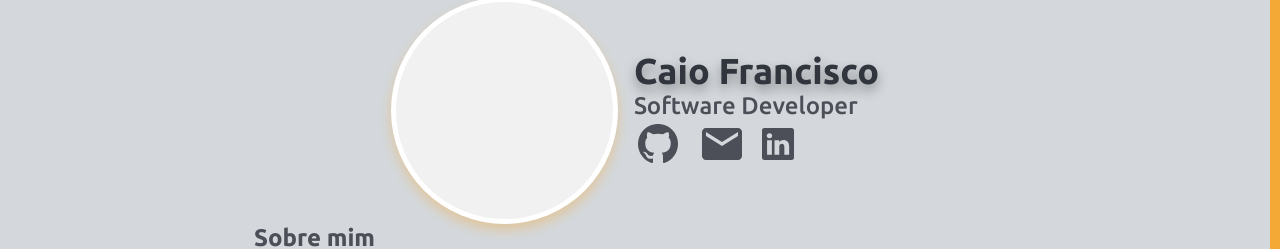
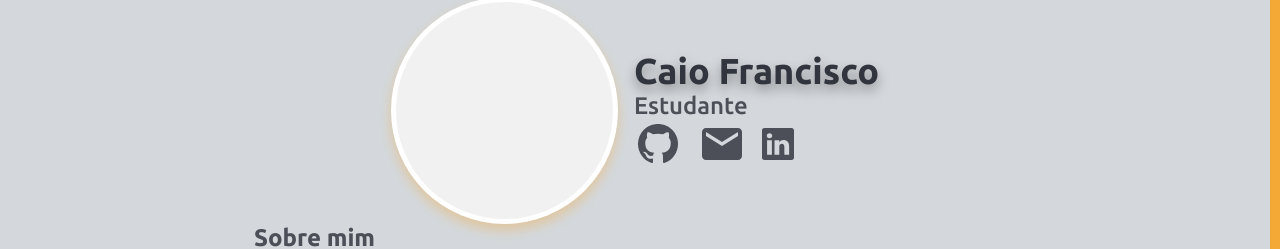
Before and after one commit to CaioFranciscoCS/portifolio, a plain HTML site: page index.html in a window 1280 px wide. Shown: the part 186-435 px from the top of the page. Drawn offline with Linux system fonts and the light colour scheme.

Commit message:
atualizacao_6

```diff
--- a/index.html
+++ b/index.html
@@ -18,7 +18,7 @@
             </section>
             <div class="grid-header_item">
                 <h1 class="portifolio-name">Caio Francisco</h1>
-                <small class="portifolio-role">Software Developer</small>
+                <small class="portifolio-role">Estudante</small>
                 <ul class="portifolio-contacts">
                     <li><img src="./assets/imagens/github.svg" alt=""></li>
                     <li><img src="./assets/imagens/email.svg" alt=""></li>
```
